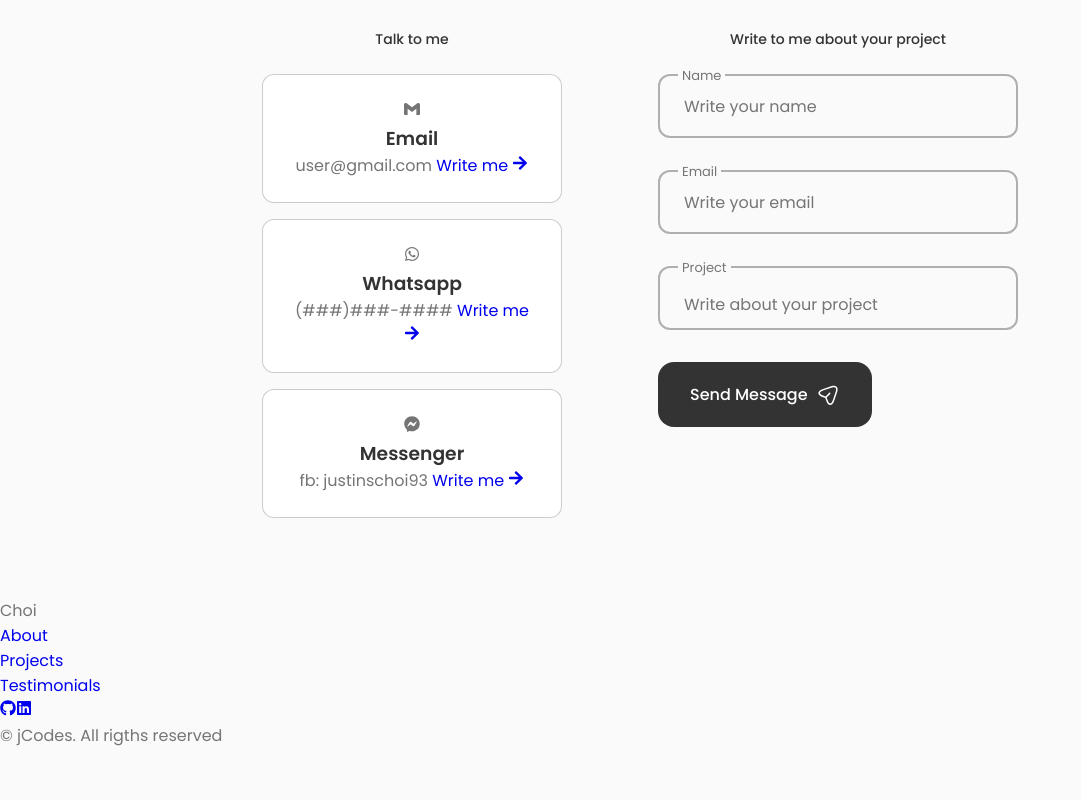
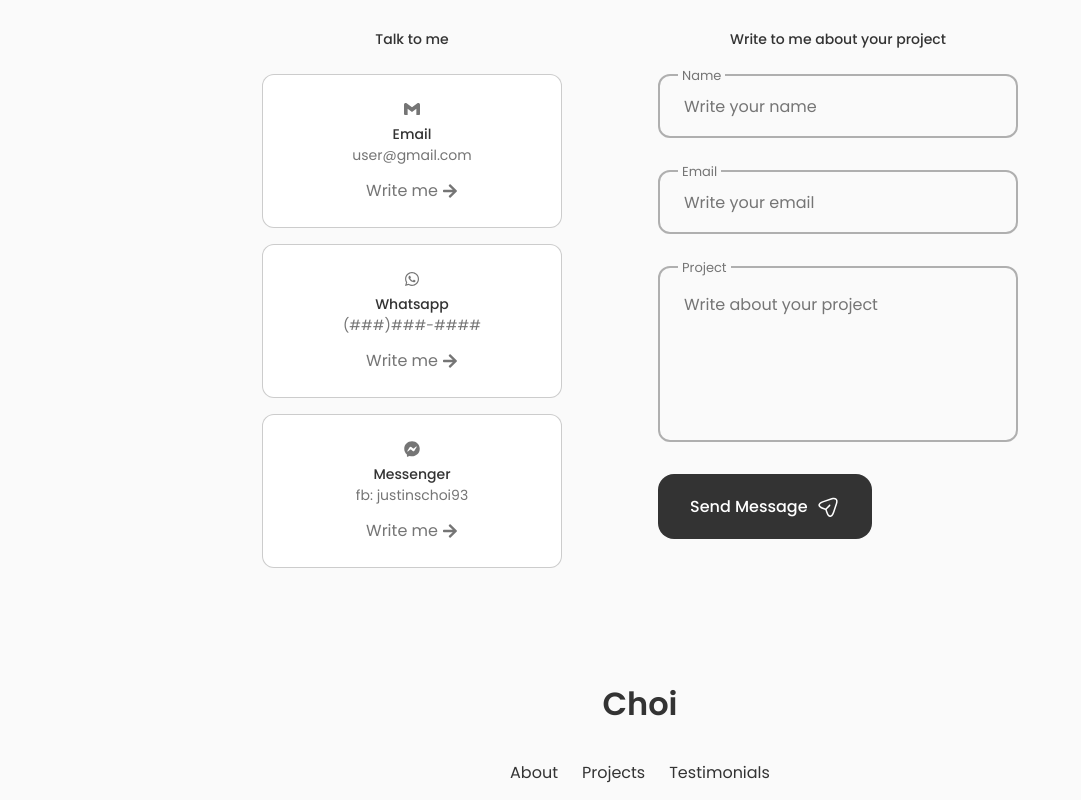
Before and after one commit to justinschoi93/portfolio, a React (Vite) app in the folder v3.0/: page / in a window 1280 px wide. Shown: the part 1660-2460 px from the top of the page, without its empty margins (0-1081 px from the left). Before the commit the page ends 2408 px from the top, so only its background shows below. Built offline with nearby package versions, Linux system fonts and the light colour scheme.

Commit message:
Footer looks good! Also improved CONTACT styling

```diff
--- a/v3.0/src/components/CONTACT/Contact.jsx
+++ b/v3.0/src/components/CONTACT/Contact.jsx
@@ -28,16 +28,16 @@ const CONTACT = () => {
                             <span className="contact__card-data">(###)###-####</span>
                             <a href="https://api.whatsapp.com/send?phone=62214408789&text=Hello, more information!" className="contact__button"
                                 > Write me{" "}
-                                <FaArrowRight/>
+                                <FaArrowRight className="conact__button-icon"/>
                             </a>
                         </div>
                         <div className="contact__card messenger">
-                            <FaFacebookMessenger/>
+                            <FaFacebookMessenger className="conact__button-icon"/>
                             <h3 className="contact__card-title">Messenger</h3>
                             <span className="contact__card-data">fb: justinschoi93</span>
                             <a href="https://m.me/1261262889" className="contact__button"
                                 > Write me{" "}
-                                <FaArrowRight/>
+                                <FaArrowRight className="conact__button-icon"/>
                             </a>
                         </div>
                     </div>
@@ -68,12 +68,12 @@ const CONTACT = () => {
                                 fill="none"
                             >
                                 <path
-                                d="M14.2199 21.9352C13.0399 21.9352 11.3699 21.1052 10.0499 17.1352L9.32988 14.9752L7.16988 14.2552C3.20988 12.9352 2.37988 11.2652 2.37988 10.0852C2.37988 8.91525 3.20988 7.23525 7.16988 5.90525L15.6599 3.07525C17.7799 2.36525 19.5499 2.57525 20.6399 3.65525C21.7299 4.73525 21.9399 6.51525 21.2299 8.63525L18.3999 17.1252C17.0699 21.1052 15.3999 21.9352 14.2199 21.9352ZM7.63988 7.33525C4.85988 8.26525 3.86988 9.36525 3.86988 10.0852C3.86988 10.8052 4.85988 11.9052 7.63988 12.8252L10.1599 13.6652C10.3799 13.7352 10.5599 13.9152 10.6299 14.1352L11.4699 16.6552C12.3899 19.4352 13.4999 20.4252 14.2199 20.4252C14.9399 20.4252 16.0399 19.4352 16.9699 16.6552L19.7999 8.16525C20.3099 6.62525 20.2199 5.36525 19.5699 4.71525C18.9199 4.06525 17.6599 3.98525 16.1299 4.49525L7.63988 7.33525Z"
-                                fill="var(--container-color)"
+                                    d="M14.2199 21.9352C13.0399 21.9352 11.3699 21.1052 10.0499 17.1352L9.32988 14.9752L7.16988 14.2552C3.20988 12.9352 2.37988 11.2652 2.37988 10.0852C2.37988 8.91525 3.20988 7.23525 7.16988 5.90525L15.6599 3.07525C17.7799 2.36525 19.5499 2.57525 20.6399 3.65525C21.7299 4.73525 21.9399 6.51525 21.2299 8.63525L18.3999 17.1252C17.0699 21.1052 15.3999 21.9352 14.2199 21.9352ZM7.63988 7.33525C4.85988 8.26525 3.86988 9.36525 3.86988 10.0852C3.86988 10.8052 4.85988 11.9052 7.63988 12.8252L10.1599 13.6652C10.3799 13.7352 10.5599 13.9152 10.6299 14.1352L11.4699 16.6552C12.3899 19.4352 13.4999 20.4252 14.2199 20.4252C14.9399 20.4252 16.0399 19.4352 16.9699 16.6552L19.7999 8.16525C20.3099 6.62525 20.2199 5.36525 19.5699 4.71525C18.9199 4.06525 17.6599 3.98525 16.1299 4.49525L7.63988 7.33525Z"
+                                    fill="var(--container-color)"
                                 ></path>
                                 <path
-                                d="M10.11 14.7052C9.92005 14.7052 9.73005 14.6352 9.58005 14.4852C9.29005 14.1952 9.29005 13.7152 9.58005 13.4252L13.16 9.83518C13.45 9.54518 13.93 9.54518 14.22 9.83518C14.51 10.1252 14.51 10.6052 14.22 10.8952L10.64 14.4852C10.5 14.6352 10.3 14.7052 10.11 14.7052Z"
-                                fill="var(--container-color)"
+                                    d="M10.11 14.7052C9.92005 14.7052 9.73005 14.6352 9.58005 14.4852C9.29005 14.1952 9.29005 13.7152 9.58005 13.4252L13.16 9.83518C13.45 9.54518 13.93 9.54518 14.22 9.83518C14.51 10.1252 14.51 10.6052 14.22 10.8952L10.64 14.4852C10.5 14.6352 10.3 14.7052 10.11 14.7052Z"
+                                    fill="var(--container-color)"
                                 ></path>
                             </svg>
                         </button>
--- a/v3.0/src/components/CONTACT/contact.css
+++ b/v3.0/src/components/CONTACT/contact.css
@@ -26,6 +26,21 @@
     border-radius: .75rem;
     text-align: center;
 }
+
+.contact__card-title,
+.contact__card-data {
+    font-size: var(--small-font-size);
+}
+
+.contact__card-title{
+    font-weight: var(--font-medium);
+}
+
+.contact__card-data {
+    display: block;
+    margin-bottom: var(--mb-0-75);
+}
+
 
 .contact__form {
     width: 360px;
@@ -62,6 +77,27 @@
    z-index: 10;
 }
 
+.contact__form-area {
+    height: 11rem;
+}
+
 .contact__form-area textarea{
     resize: none;
 }
+
+.contact__button {
+    color: var(--text-color);
+    display: inline-flex;
+    align-items: center;
+    justify-content: center;
+    column-gap: 0.25rem;
+}
+
+.contact__button-icon {
+    font-size: 1rem;
+    transition: 0.3s;
+}
+
+.contact__button:hover .contact__button-icon {
+    transform: translate(0.25rem);
+}
--- a/v3.0/src/components/footer/Footer.jsx
+++ b/v3.0/src/components/footer/Footer.jsx
@@ -6,7 +6,7 @@ const Footer = () => {
         <>
             <footer>
                 <div className="footer__container">
-                    <div className="footer__title">Choi</div>
+                    <h1 className="footer__title">Choi</h1>
                     <ul className="footer__list">
                         <li>
                             <a href="#about" className="footer__link">About</a>
--- a/v3.0/src/components/footer/footer.css
+++ b/v3.0/src/components/footer/footer.css
@@ -1,5 +1,65 @@
 .footer {
-    margin: 0;
-    padding: 0;
+    background-color: var(--conatiner-color);
+    border-top: 1px solid rgba(0,0,0,0.1);
+}
+
+.footer__container {
+    padding: 2rem 0 6rem;
+}
+
+.footer__title,
+.footer__link {
+    color: var(--title-color);
+}
+
+.footer__title {
+    text-align: center;
+    margin-bottom: var(--mb-2);
+}
+
+.footer__link:hover {
+    color: var(--title-color-dark);
+}
+
+.footer__list {
     display: flex;
+    justify-content: center;
+    column-gap: 1.5rem;
+    margin-bottom: var(--mb-2)
 }
+
+.footer__socials {
+    display: flex;
+    justify-content: center;
+    column-gap: 1.25rem;
+}
+
+.footer__social-link {
+    background-color: var(--title-color);
+    color: var(--container-color);
+    font-size: 1.125rem;
+    padding: 0.4rem;
+    border-radius: 0.5rem;
+    display: inline-flex;
+}
+
+.footer__social-link:hover {
+    background-color: var(--title-color-dark);
+}
+
+.footer__copy {
+    display: block;
+    margin-top: 4.5rem;
+    color: var(--title-color);
+    text-align: center;
+    font-size: var(--smaller-font-size);
+}
+
+/* For Large Devices */
+@media screen and (max-width: 992px) {
+    .footer__social-link {
+        padding: 0.25rem;
+        border-radius: 0.25rem;
+        font-size: 1rem;
+    }
+  }
```
